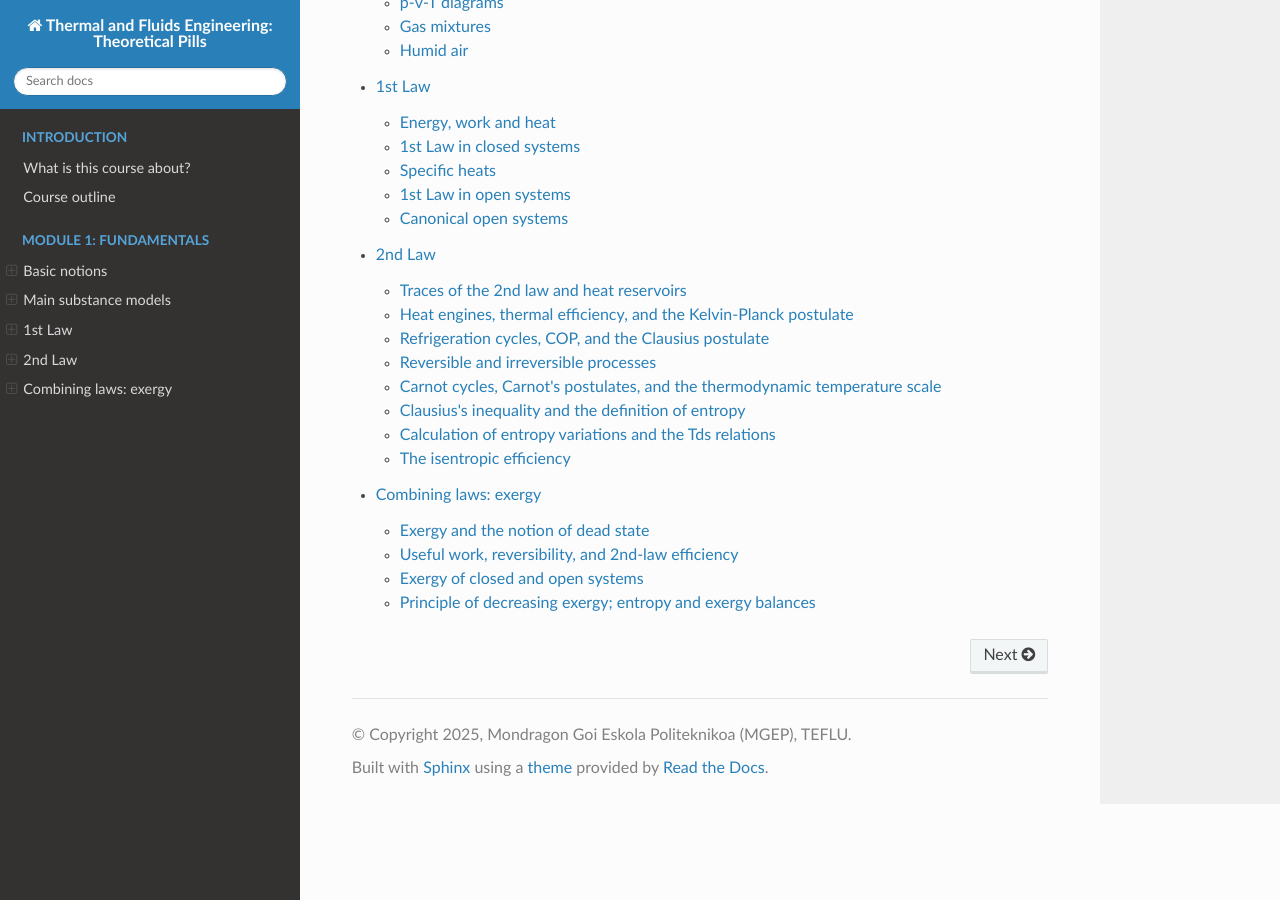
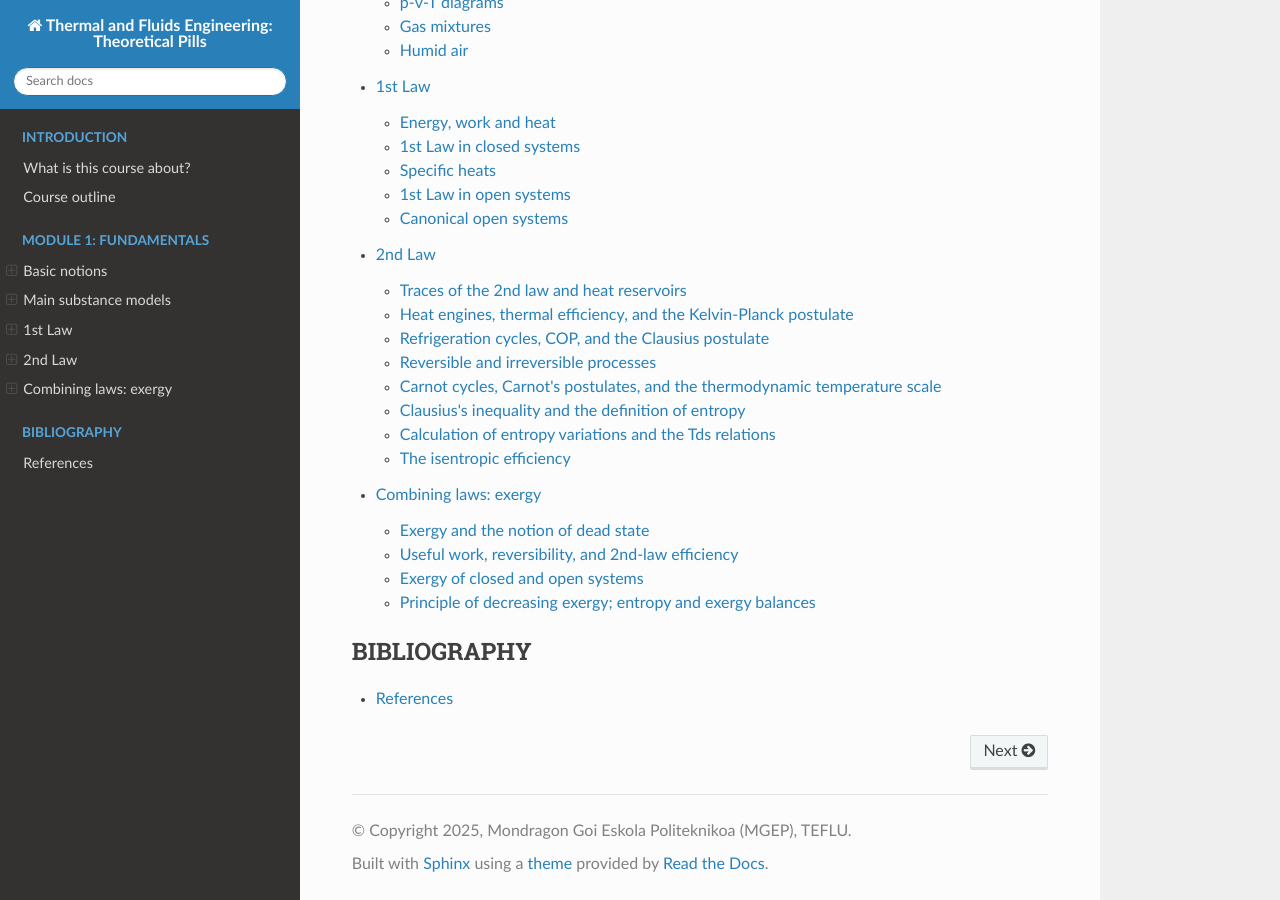
Before and after one commit to azarketa/Thermodynamics-theoretical-pills, a Sphinx documentation site: the page built from source/index.rst, in a window 1280 px wide and 900 px high, scrolled down 541 px. Built offline with Sphinx 7.4.7 and the Read the Docs theme 3.1.0, drawn with Linux system fonts in a browser that asks for light colours.

Commit message:
Files updated

````diff
--- a/source/bibliography_section.md
+++ b/source/bibliography_section.md
@@ -1,3 +1,6 @@
+.. only:: html
+# References
+
 ```{bibliography}
 :style: unsrt
 :all:
````
